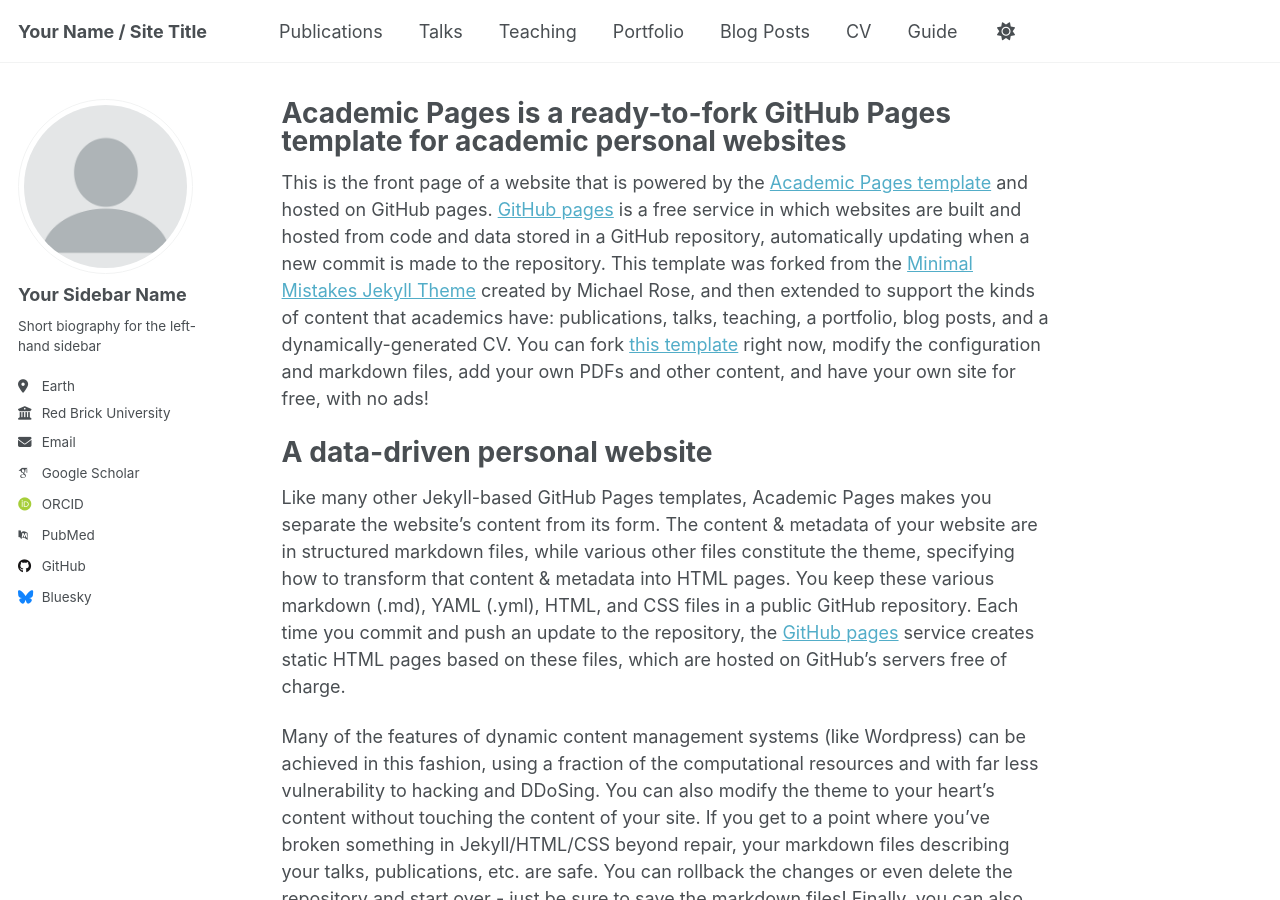
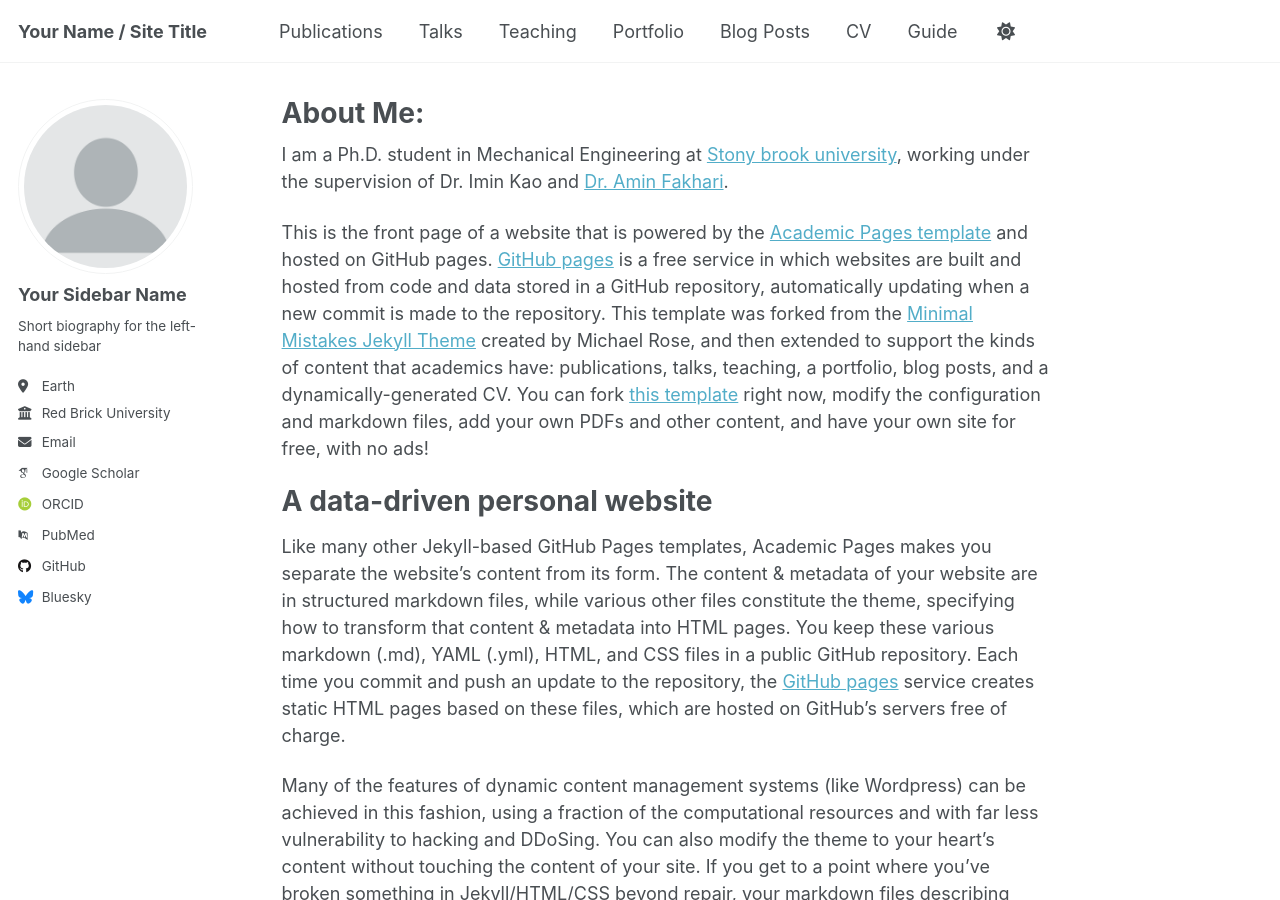
Before and after one commit to MahiBoroji/MahiBoroji.github.io, a Jekyll site: the page built from _pages/about.md, in a window 1280 px wide and 900 px high. Built offline with Jekyll 4.4.1, drawn with Linux system fonts in a browser that asks for light colours; some web fonts are replaced.

Commit message:
change title and add personal background
Updated the title and added a personal introduction.

```diff
--- a/_pages/about.md
+++ b/_pages/about.md
@@ -1,11 +1,13 @@
 ---
 permalink: /
-title: "Academic Pages is a ready-to-fork GitHub Pages template for academic personal websites"
+title: "About Me:"
 author_profile: true
 redirect_from:
   - /about/
   - /about.html
 ---
+I am a Ph.D. student in Mechanical Engineering at [Stony brook university](https://www.stonybrook.edu/), working under the supervision of Dr. Imin Kao and [Dr. Amin Fakhari](https://aminfakhari.github.io/).
+
 
 This is the front page of a website that is powered by the [Academic Pages template](https://github.com/academicpages/academicpages.github.io) and hosted on GitHub pages. [GitHub pages](https://pages.github.com) is a free service in which websites are built and hosted from code and data stored in a GitHub repository, automatically updating when a new commit is made to the repository. This template was forked from the [Minimal Mistakes Jekyll Theme](https://mmistakes.github.io/minimal-mistakes/) created by Michael Rose, and then extended to support the kinds of content that academics have: publications, talks, teaching, a portfolio, blog posts, and a dynamically-generated CV. You can fork [this template](https://github.com/academicpages/academicpages.github.io) right now, modify the configuration and markdown files, add your own PDFs and other content, and have your own site for free, with no ads!
 
```
